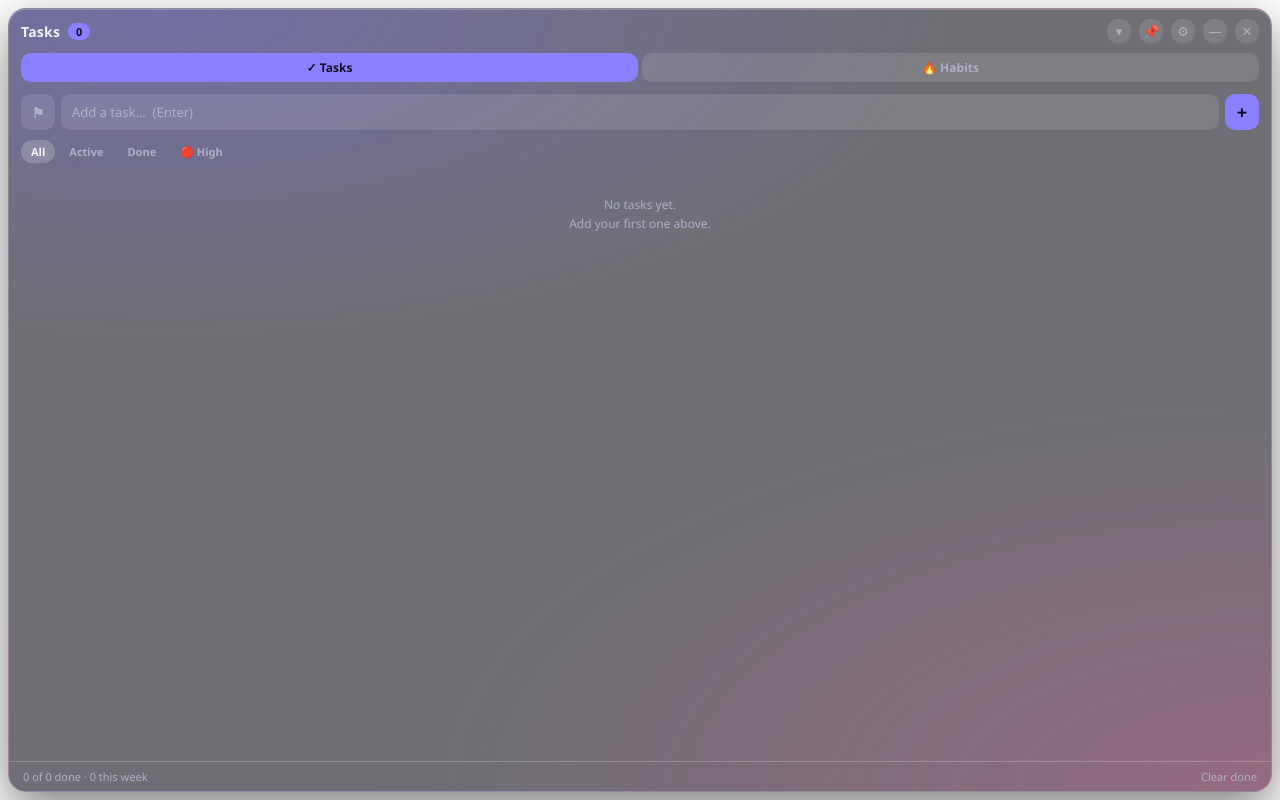
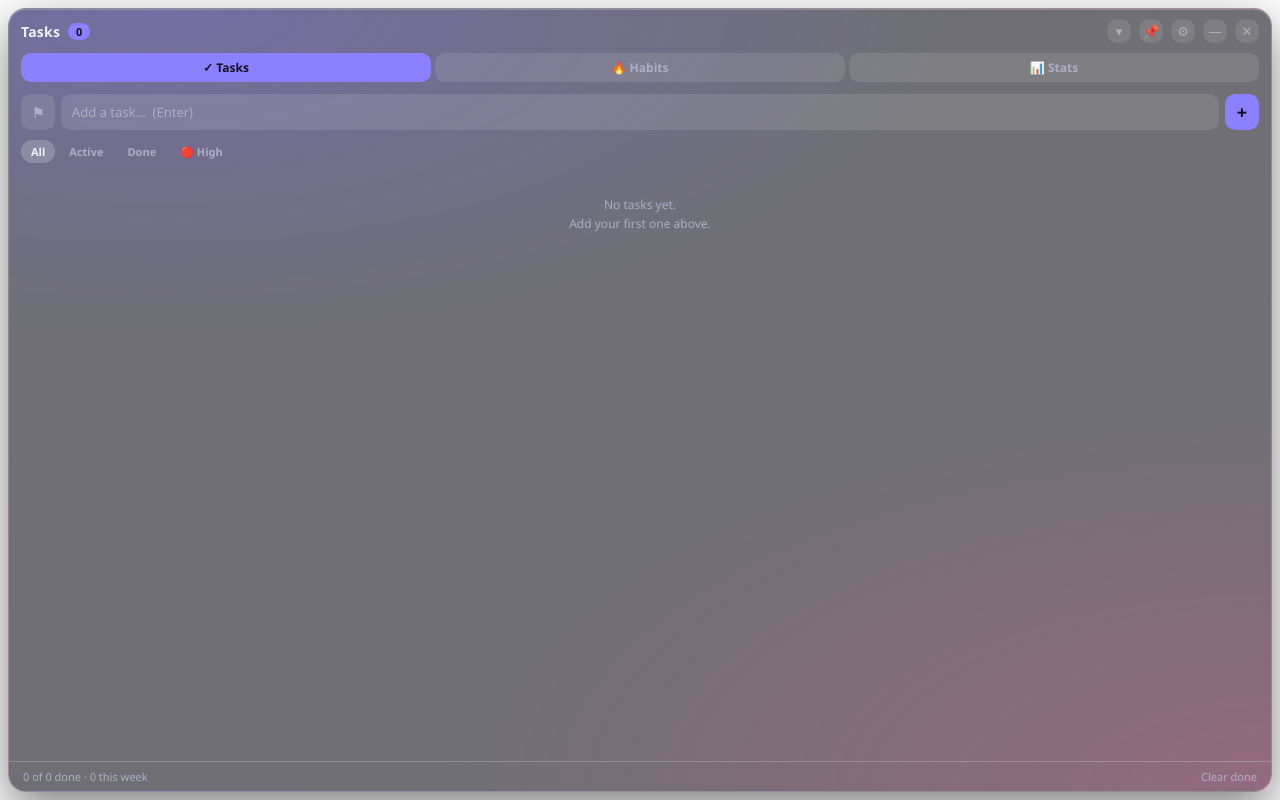
Before and after one commit to abhaysingh1122/arete, an Electron app: page index.html in a window 1280 px wide. Drawn offline with Linux system fonts and the light colour scheme; no server answers.

Commit message:
Add Stats tab

```diff
--- a/index.html
+++ b/index.html
@@ -22,6 +22,7 @@
     <div class="tabs">
       <button data-v="tasks" class="active">✓ Tasks</button>
       <button data-v="habits">🔥 Habits</button>
+      <button data-v="stats">📊 Stats</button>
     </div>
 
     <!-- TASKS VIEW -->
@@ -49,6 +50,11 @@
       <div class="list" id="habitList"></div>
     </div>
 
+    <!-- STATS VIEW -->
+    <div id="statsView" class="view" hidden>
+      <div class="stats" id="stats"></div>
+    </div>
+
     <div class="foot">
       <span id="summary">0 of 0 done</span>
       <a id="clear">Clear done</a>
```
